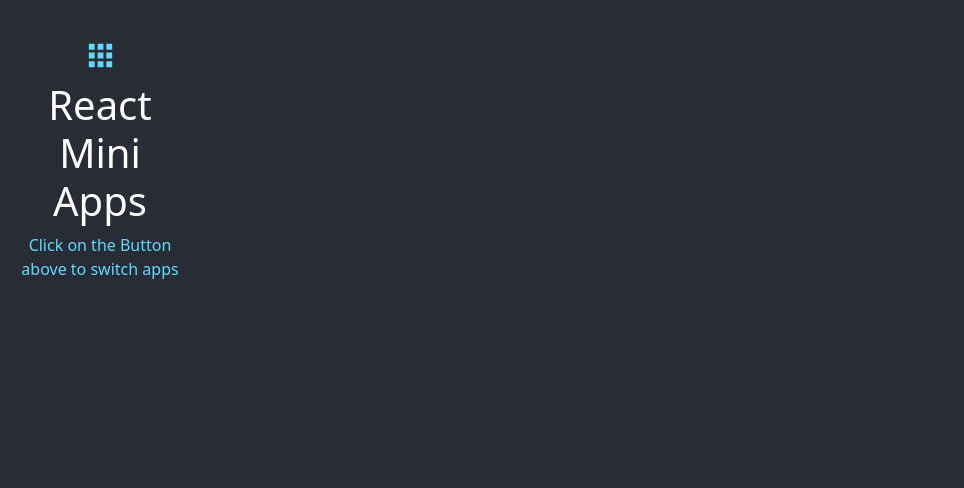
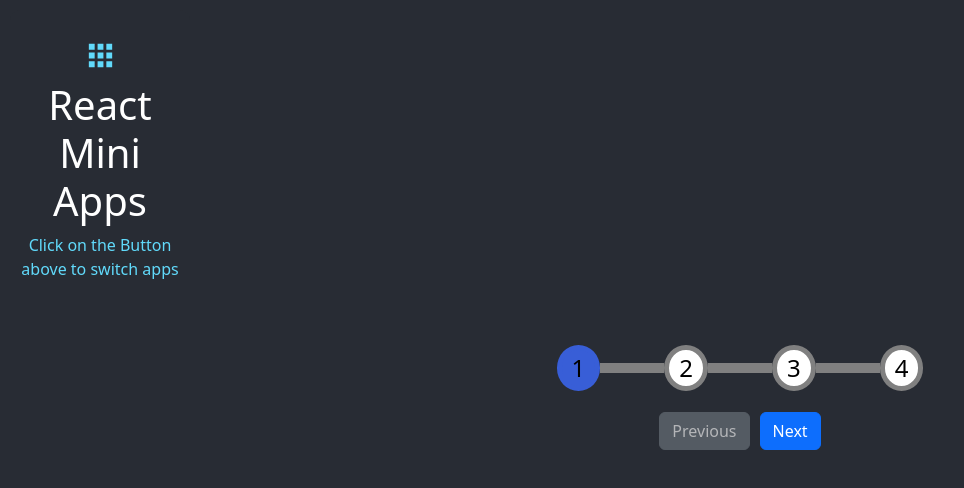
Before and after one commit to therahulmidha/mini-front-end-apps, a React (Create React App) app: page /progress-steps in a window 1280 px wide. Shown: the top 488 px of the page, without its empty margins (0-964 px from the left). Built offline with nearby package versions, Linux system fonts and the light colour scheme.

Commit message:
progress steps

```diff
--- /dev/null
+++ b/src/components/Dummy/Dummy.js
@@ -0,0 +1,6 @@
+import React from "react";
+import "./Dummy.css";
+
+export const Dummy = () => {
+  return <div>Dummy</div>;
+};
--- a/src/components/ExtractPdf/ExtractPdf.css
+++ b/src/components/ExtractPdf/ExtractPdf.css
@@ -3,6 +3,7 @@
   flex-direction: column;
   height: 70vh;
   padding: 30px;
+  width: 80vw;
 }
 .form-params {
   margin: 10px;
@@ -13,8 +14,12 @@
     margin: 10px;
 }
 
+.form-params input[type="number"] {
+  width: 50px;
+}
+
 .rendered-pdf {
-  margin: 10px;
+  margin: 15vh 10px;
   height: 90%;
 }
 
--- /dev/null
+++ b/src/components/ProgressSteps/ProgressSteps.css
@@ -0,0 +1,45 @@
+.progress-steps-container {
+  height: 100vh;
+  display: flex;
+  flex-direction: column;
+}
+
+.progress-steps {
+  display: flex;
+}
+
+.progress-step {
+  display: flex;
+  align-items: center;
+  justify-content: center;
+}
+
+.progress-number {
+  font-size: x-large;
+  border: 5px solid grey;
+  border-radius: 50%;
+  padding: 0 10px;
+  background-color: white;
+  color: black;
+}
+
+.progress-process {
+    border-top: 10px solid grey;
+    width: 5vw;
+}
+
+.active-process-number {
+  border: 5px solid #385ED7;
+}
+
+.active-bg {
+  background-color: #385ED7;
+}
+
+.active-progress-process {
+  border-top: 10px solid #385ED7;
+}
+
+.progress-button {
+  margin: 5px;
+}
--- /dev/null
+++ b/src/components/ProgressSteps/ProgressSteps.js
@@ -0,0 +1,63 @@
+import React, { useState } from "react";
+import "./ProgressSteps.css";
+
+const TOTAL_STEPS = 4;
+export const ProgressSteps = () => {
+  const [current, setCurrent] = useState(1);
+  return (
+    <div className="progress-steps-container center-vh">
+      <div className="progress-steps">
+        {Array.from({ length: TOTAL_STEPS }, (item, index) => index + 1).map(
+          (num, index) => (
+            <div key={index} className="progress-step">
+              <p
+                className={
+                  current === num
+                    ? "progress-number active-process-number active-bg"
+                    : current >= num
+                    ? "progress-number active-process-number"
+                    : "progress-number"
+                }
+              >
+                {num}
+              </p>
+              {index !== TOTAL_STEPS - 1 ? (
+                <p
+                  className={
+                    current > num
+                      ? "progress-process active-progress-process"
+                      : "progress-process"
+                  }
+                ></p>
+              ) : null}
+            </div>
+          )
+        )}
+      </div>
+      <div>
+        <button
+          className={
+            current - 1 === 0
+              ? "btn btn-secondary progress-button"
+              : "btn btn-primary progress-button"
+          }
+          onClick={() => setCurrent(current - 1)}
+          disabled={current - 1 === 0}
+        >
+          Previous
+        </button>
+        <button
+          className={
+            current === TOTAL_STEPS
+              ? "btn btn-secondary progress-button"
+              : "btn btn-primary progress-button"
+          }
+          disabled={current === TOTAL_STEPS}
+          onClick={() => setCurrent(current + 1)}
+        >
+          Next
+        </button>
+      </div>
+    </div>
+  );
+};
--- a/src/routes.js
+++ b/src/routes.js
@@ -2,6 +2,7 @@
 import { ExpandingCards } from "./components/ExpandingCards/ExpandingCards";
 import { ParkingLot } from "./components/ParkingLot/ParkingLot";
 import { ExtractPdf } from "./components/ExtractPdf/ExtractPdf";
+import { ProgressSteps } from "./components/ProgressSteps/ProgressSteps";
 
 export const routes = [
   {
@@ -24,5 +25,9 @@
     name: "Expanding Cards",
     element: <ExpandingCards />,
   },
-  // design principles
+  {
+    path: "/progress-steps",
+    name: "Progress Steps",
+    element: <ProgressSteps />,
+  },
 ];
```
Also changed, not shown: src/components/Dummy/Dummy.css (added).
